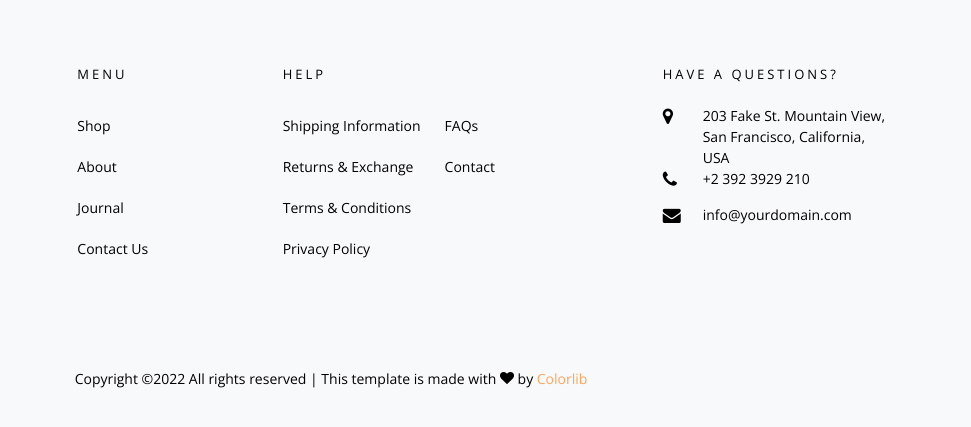
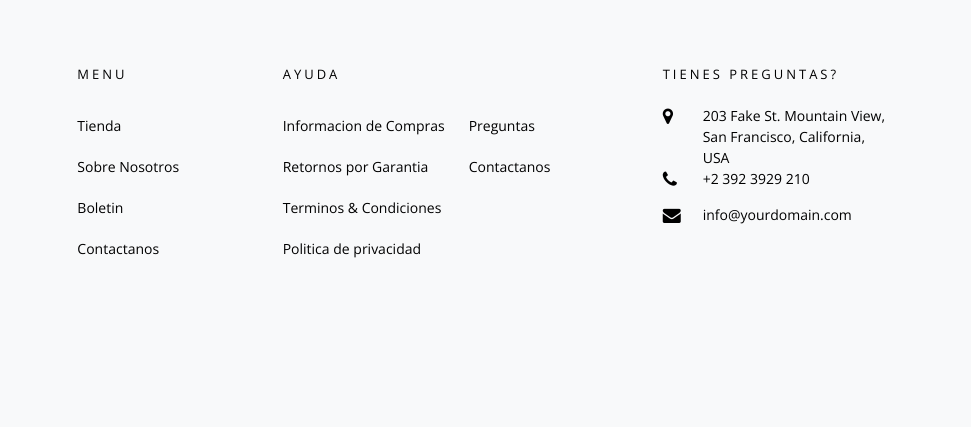
Before and after one commit to mscoldev/Mintic-ecomerce-NRC2122-Equipo1, a website built with Vite: page index.html in a window 1280 px wide. Shown: the part 6194-6621 px from the top of the page, 309-1280 px from the left. Built offline with nearby package versions, Linux system fonts and the light colour scheme; no server answers; files whose address does not match are found by name; a web font is replaced by a local one.

Commit message:
Cambios en el footer

```diff
--- a/index.html
+++ b/index.html
@@ -646,33 +646,33 @@
         <div class="ftco-footer-widget mb-4 ml-md-5">
           <h2 class="ftco-heading-2">Menu</h2>
           <ul class="list-unstyled">
-            <li><a href="#" class="py-2 d-block">Shop</a></li>
-            <li><a href="#" class="py-2 d-block">About</a></li>
-            <li><a href="#" class="py-2 d-block">Journal</a></li>
-            <li><a href="#" class="py-2 d-block">Contact Us</a></li>
+            <li><a href="#" class="py-2 d-block">Tienda</a></li>
+            <li><a href="#" class="py-2 d-block">Sobre Nosotros</a></li>
+            <li><a href="#" class="py-2 d-block">Boletin</a></li>
+            <li><a href="#" class="py-2 d-block">Contactanos</a></li>
           </ul>
         </div>
       </div>
       <div class="col-md-4">
          <div class="ftco-footer-widget mb-4">
-          <h2 class="ftco-heading-2">Help</h2>
+          <h2 class="ftco-heading-2">Ayuda</h2>
           <div class="d-flex">
             <ul class="list-unstyled mr-l-5 pr-l-3 mr-4">
-              <li><a href="#" class="py-2 d-block">Shipping Information</a></li>
-              <li><a href="#" class="py-2 d-block">Returns &amp; Exchange</a></li>
-              <li><a href="#" class="py-2 d-block">Terms &amp; Conditions</a></li>
-              <li><a href="#" class="py-2 d-block">Privacy Policy</a></li>
+              <li><a href="#" class="py-2 d-block">Informacion de Compras</a></li>
+              <li><a href="#" class="py-2 d-block">Retornos por Garantia</a></li>
+              <li><a href="#" class="py-2 d-block">Terminos &amp; Condiciones</a></li>
+              <li><a href="#" class="py-2 d-block">Politica de privacidad</a></li>
             </ul>
             <ul class="list-unstyled">
-              <li><a href="#" class="py-2 d-block">FAQs</a></li>
-              <li><a href="#" class="py-2 d-block">Contact</a></li>
+              <li><a href="#" class="py-2 d-block">Preguntas</a></li>
+              <li><a href="#" class="py-2 d-block">Contactanos</a></li>
             </ul>
           </div>
         </div>
       </div>
       <div class="col-md">
         <div class="ftco-footer-widget mb-4">
-          <h2 class="ftco-heading-2">Have a Questions?</h2>
+          <h2 class="ftco-heading-2">Tienes preguntas?</h2>
           <div class="block-23 mb-3">
             <ul>
               <li><span class="icon icon-map-marker"></span><span class="text">203 Fake St. Mountain View, San Francisco, California, USA</span></li>
@@ -685,11 +685,7 @@
     </div>
     <div class="row">
       <div class="col-md-12 text-center">
-
-        <p><!-- Link back to Colorlib can't be removed. Template is licensed under CC BY 3.0. -->
-          Copyright &copy;<script>document.write(new Date().getFullYear());</script> All rights reserved | This template is made with <i class="icon-heart color-danger" aria-hidden="true"></i> by <a href="https://colorlib.com" target="_blank">Colorlib</a>
-          <!-- Link back to Colorlib can't be removed. Template is licensed under CC BY 3.0. -->
-        </p>
+      <p></p>
       </div>
     </div>
   </div>
```
